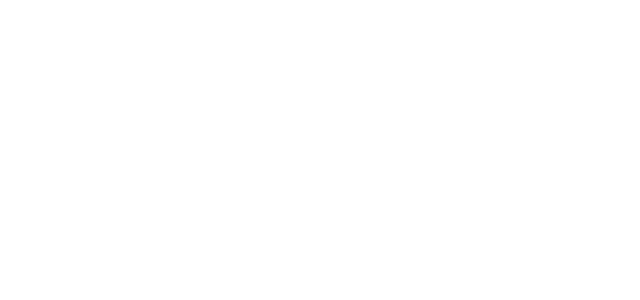
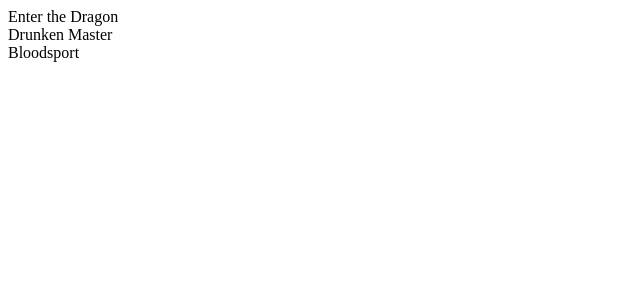
Before and after one commit to MrTeacher787/myFlix-client, a React (Vite) app: page / in a window 1280 px wide. Shown: the top 300 px of the page, without its empty margins (0-640 px from the left). Built offline with nearby package versions, Linux system fonts and the light colour scheme.

Commit message:
updated main-view

```diff
--- a/src/components/main-view/main-view.jsx
+++ b/src/components/main-view/main-view.jsx
@@ -1,11 +1,67 @@
+// Importing UseState
+import { useState } from "react";
+
+// Importing MovieCard
+import { MovieCard } from "../movie-card/movie-card";
+
+// Importing MovieView
+import { MovieView } from "../movie-view/movie-view";
+
+
 export const MainView = () => {
-    return (
-        <div>
-            <div></div>
-            <div></div>
-            <div></div>
-            <div></div>
-            <div></div>
-        </div>
-    );
+  const [movies, setMovies] = useState([
+    {
+        id: 1,
+        title: "Enter the Dragon",
+        description: "A Shaolin martial artist travels to an island fortress to spy on an opium lord - who is also a former monk from his temple - under the guise of attending a fighting tournament.",
+        genre: "Action",
+        director: "Robert Clouse",
+        actor: "Bruce Lee",
+        image: "https://www.imdb.com/title/tt0070034/mediaviewer/rm638853120/?ref_=tt_ov_i"
+    },
+    {
+        id: 2,
+        title: "Drunken Master",
+        description: "Wong Fei-Hung is a mischievous, yet righteous young man, but after a series of incidents, his frustrated father has him disciplined by a master of drunken martial arts.",
+        genre: "Action",
+        director: "Yuen Woo-ping",
+        actor: "Jackie Chan",
+        image: "https://www.imdb.com/title/tt0080179/mediaviewer/rm1059532801/"
+    },
+    {
+        id: 3,
+        title: "Bloodsport",
+        description: '"Bloodsport" follows Frank Dux, an American martial artist serving in the military, who decides to leave the army to compete in a martial arts tournament in Hong Kong where fights to the death can occur.',
+        genre: "Action",
+        director: "Newt Arnold",
+        actor: "Jean Claude Van Damme",
+        image: "https://www.imdb.com/title/tt0092675/mediaviewer/rm934555904/?ref_=tt_ov_i"
+    }
+  ]);
+
+  const [selectedMovie, setSelectedMovie] = useState(null);
+
+    if (selectedMovie) {
+        return (
+          <MovieView movie={selectedMovie} onBackClick={() => setSelectedMovie(null)} />
+        );
+    }
+
+  if (movies.length === 0) {
+    return <div>The list is empty!</div>
+  }
+
+  return (
+    <div>
+      {movies.map((movie) => (
+        <MovieCard
+          key={movie.id}
+          movie={movie}
+          onMovieClick={(newSelectedMovie) => {
+            setSelectedMovie(newSelectedMovie);
+          }}
+        />
+      ))}
+    </div>
+  );
 };
```
Also changed, not shown: 2 other files (tests, documents, lock files or other folders).
